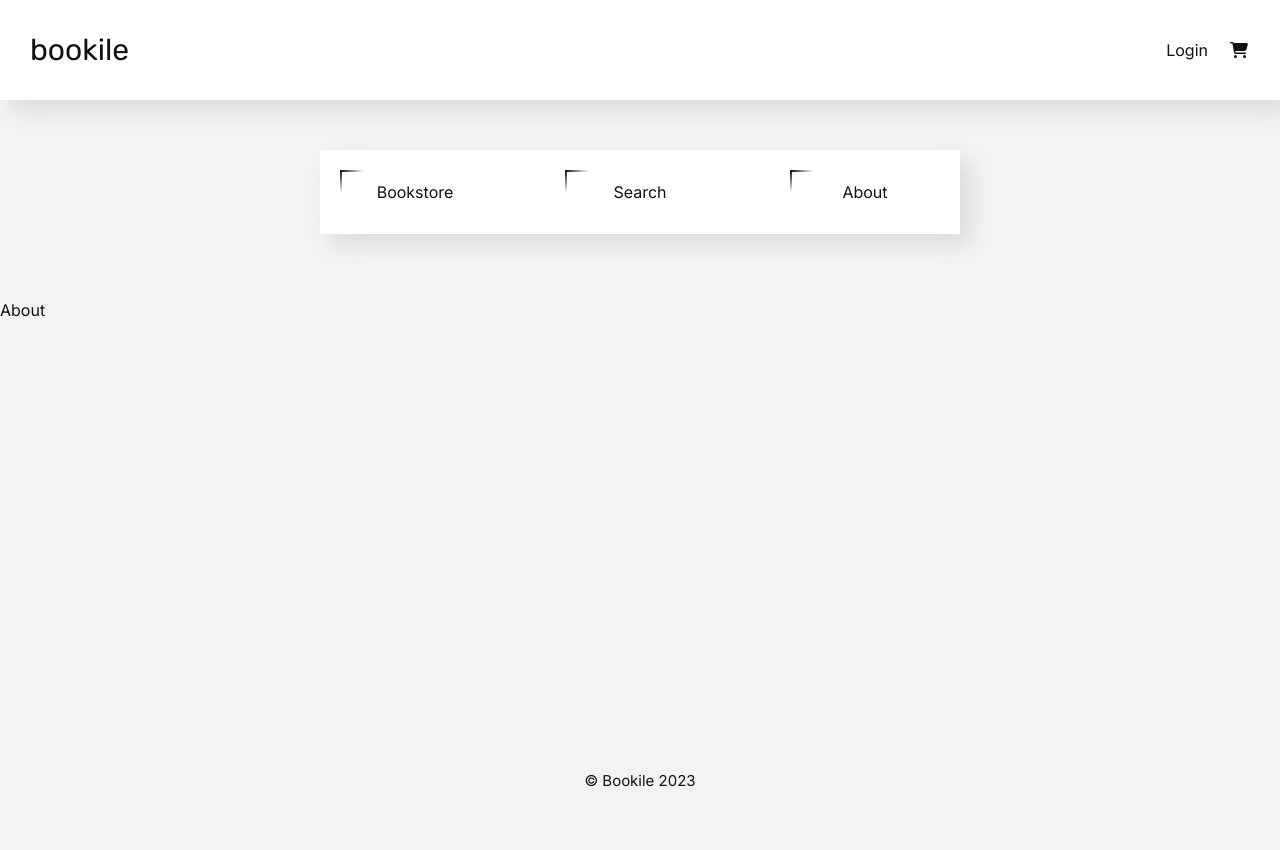
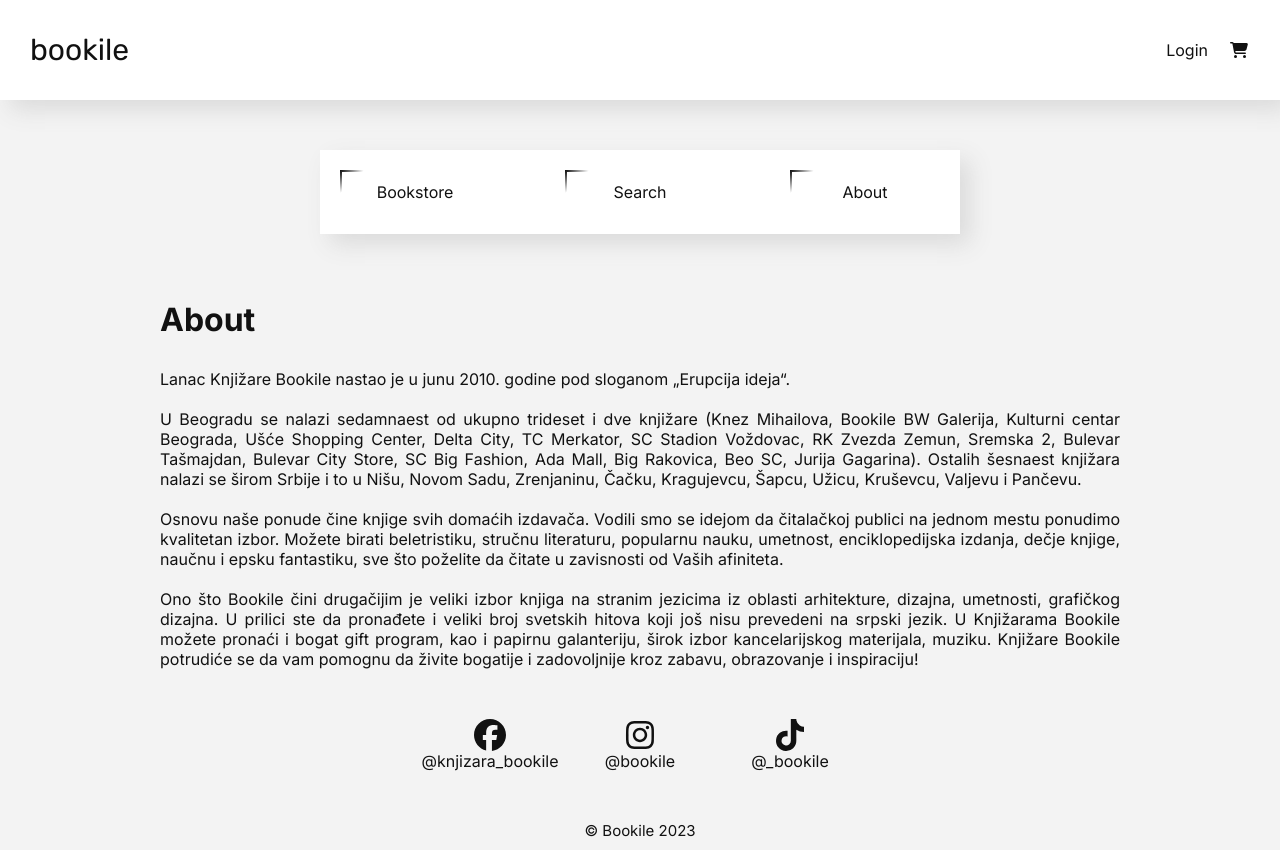
Before and after one commit to AkaPetrovic/web-bookstore-frontend, a Next.js app: page /about in a window 1280 px wide. Before the commit the page ends 800 px from the top, so only its background shows below. Built offline with nearby package versions, Linux system fonts and the light colour scheme.

Commit message:
dodata stranica About

```diff
--- a/package.json
+++ b/package.json
@@ -10,6 +10,7 @@
   },
   "dependencies": {
     "@fortawesome/fontawesome-svg-core": "^6.4.0",
+    "@fortawesome/free-brands-svg-icons": "^6.4.2",
     "@fortawesome/free-regular-svg-icons": "^6.4.0",
     "@fortawesome/free-solid-svg-icons": "^6.4.0",
     "@fortawesome/react-fontawesome": "^0.2.0",
--- a/src/app/(webstore)/about/page.jsx
+++ b/src/app/(webstore)/about/page.jsx
@@ -1,7 +1,60 @@
 import styles from "./page.module.css";
 import { FontAwesomeIcon } from "@fortawesome/react-fontawesome";
 import { faEnvelope } from "@fortawesome/free-solid-svg-icons";
+import {
+  faFacebook,
+  faInstagram,
+  faTiktok,
+} from "@fortawesome/free-brands-svg-icons";
 
 export default function AboutPage() {
-  return <main className={styles.container}>About</main>;
+  return (
+    <main className={styles.container}>
+      <h1 className={styles.title}>About</h1>
+      <p>
+        Lanac Knjižare Bookile nastao je u junu 2010. godine pod sloganom
+        „Erupcija ideja“.
+        <br />
+        <br />
+        U Beogradu se nalazi sedamnaest od ukupno trideset i dve knjižare (Knez
+        Mihailova, Bookile BW Galerija, Kulturni centar Beograda, Ušće Shopping
+        Center, Delta City, TC Merkator, SC Stadion Voždovac, RK Zvezda Zemun,
+        Sremska 2, Bulevar Tašmajdan, Bulevar City Store, SC Big Fashion, Ada
+        Mall, Big Rakovica, Beo SC, Jurija Gagarina). Ostalih šesnaest knjižara
+        nalazi se širom Srbije i to u Nišu, Novom Sadu, Zrenjaninu, Čačku,
+        Kragujevcu, Šapcu, Užicu, Kruševcu, Valjevu i Pančevu.
+        <br />
+        <br />
+        Osnovu naše ponude čine knjige svih domaćih izdavača. Vodili smo se
+        idejom da čitalačkoj publici na jednom mestu ponudimo kvalitetan izbor.
+        Možete birati beletristiku, stručnu literaturu, popularnu nauku,
+        umetnost, enciklopedijska izdanja, dečje knjige, naučnu i epsku
+        fantastiku, sve što poželite da čitate u zavisnosti od Vaših afiniteta.
+        <br />
+        <br />
+        Ono što Bookile čini drugačijim je veliki izbor knjiga na stranim
+        jezicima iz oblasti arhitekture, dizajna, umetnosti, grafičkog dizajna.
+        U prilici ste da pronađete i veliki broj svetskih hitova koji još nisu
+        prevedeni na srpski jezik. U Knjižarama Bookile možete pronaći i bogat
+        gift program, kao i papirnu galanteriju, širok izbor kancelarijskog
+        materijala, muziku. Knjižare Bookile potrudiće se da vam pomognu da
+        živite bogatije i zadovoljnije kroz zabavu, obrazovanje i inspiraciju!
+      </p>
+      <div className={styles.socialNetworks}>
+        <div className={styles.socialNetwork}>
+          <FontAwesomeIcon icon={faFacebook} className="fa-2x" />
+          <p>@knjizara_bookile</p>
+        </div>
+
+        <div className={styles.socialNetwork}>
+          <FontAwesomeIcon icon={faInstagram} className="fa-2x" />
+          <p>@bookile</p>
+        </div>
+        <div className={styles.socialNetwork}>
+          <FontAwesomeIcon icon={faTiktok} className="fa-2x" />
+          <p>@_bookile</p>
+        </div>
+      </div>
+    </main>
+  );
 }
--- a/src/app/(webstore)/about/page.module.css
+++ b/src/app/(webstore)/about/page.module.css
@@ -1,2 +1,21 @@
 .container {
+  width: 75%;
+  margin: 0 auto;
+  text-align: justify;
 }
+
+.title {
+  margin: 0 0 3rem 0;
+}
+.socialNetworks {
+  display: flex;
+  justify-content: center;
+  width: 100%;
+  margin: 5rem 0 0 0;
+}
+.socialNetwork {
+  display: flex;
+  flex-direction: column;
+  align-items: center;
+  width: 15rem;
+}
```
Also changed, not shown: 1 other file (tests, documents, lock files or other folders).
